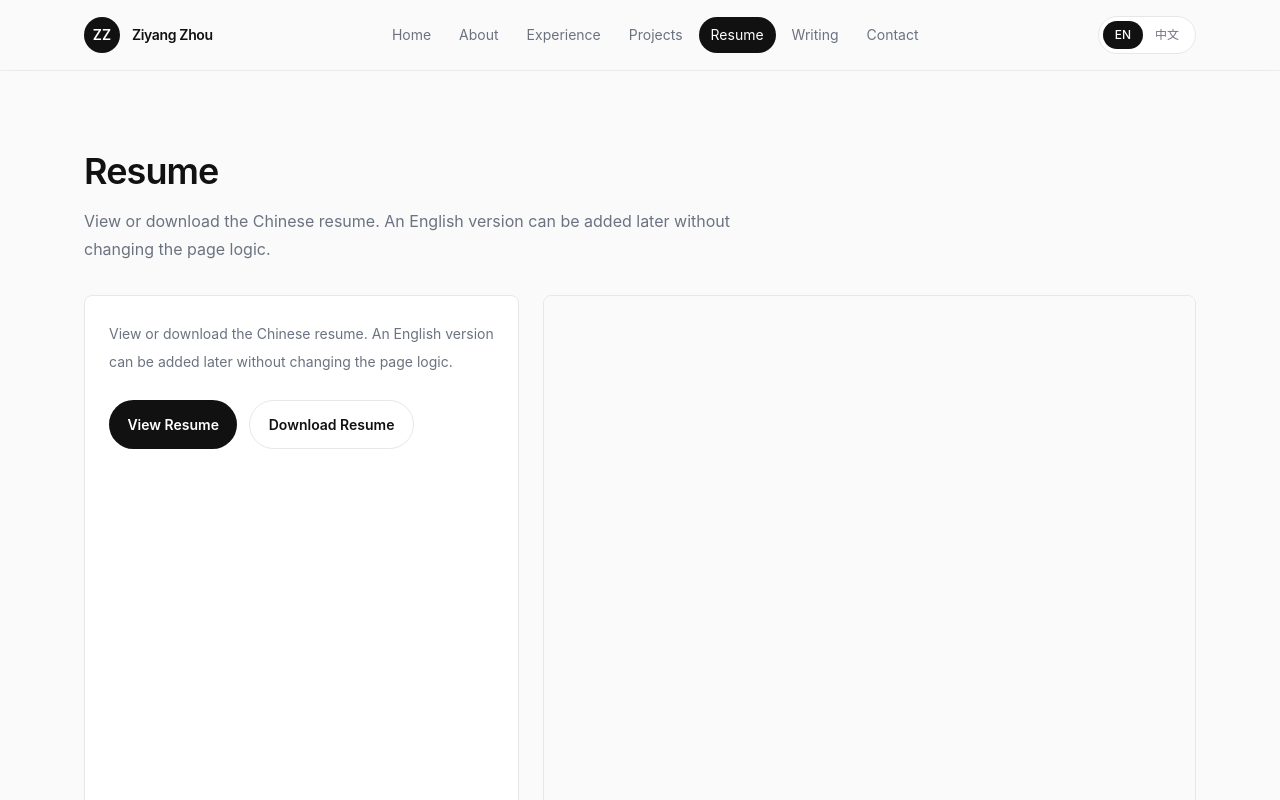
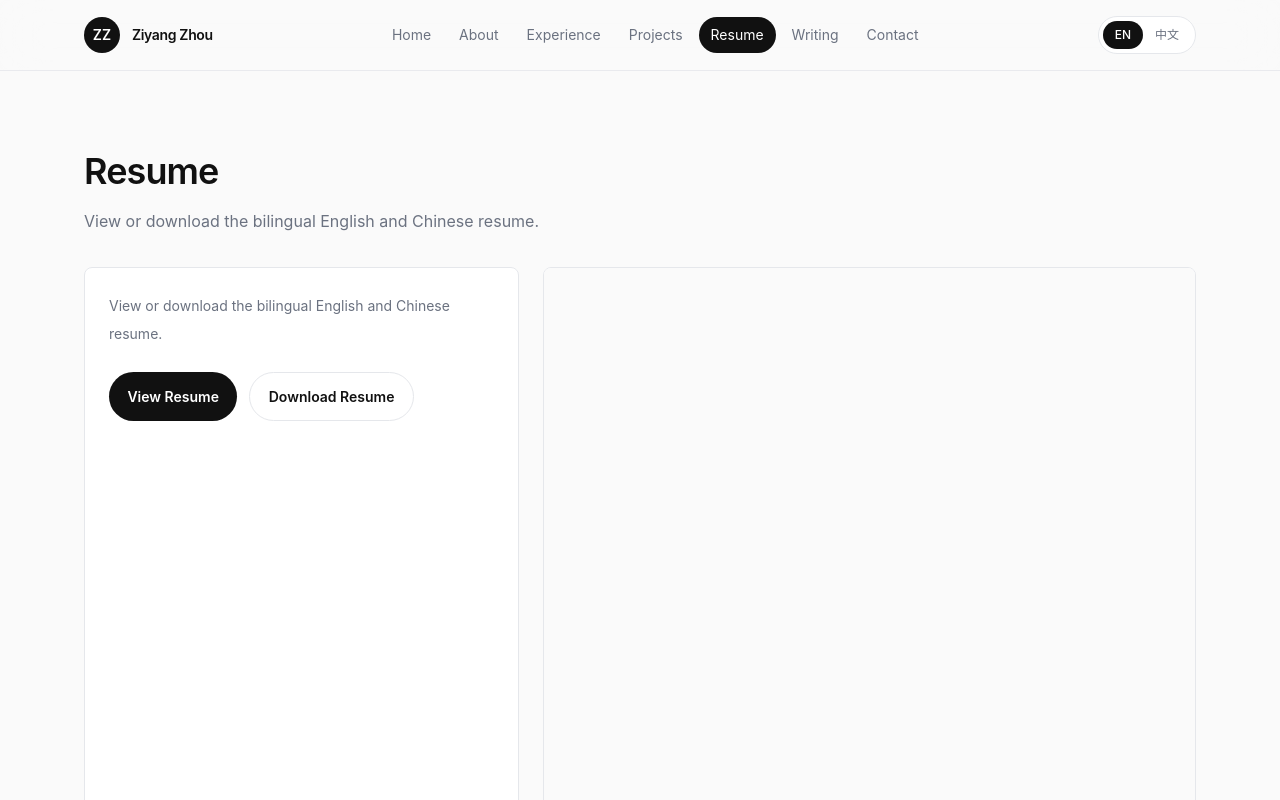
Before and after one commit to Asdzzyandzzy/ZiyangZhou_me_Website, a Next.js app: page /resume in a window 1280 px wide. Shown: the top 800 px of the page. Built offline with nearby package versions, Linux system fonts and the light colour scheme.

Commit message:
Update bilingual resume

```diff
--- a/app/resume/page.tsx
+++ b/app/resume/page.tsx
@@ -4,7 +4,7 @@ import { ResumePreview } from "@/components/ResumePreview";
 import { Section } from "@/components/Section";
 import { useLanguage } from "@/components/LanguageProvider";
 
-// 简历页：PDF 文件位于 public/resume/resume-cn.pdf。
+// 简历页：PDF 文件位于 public/resume/ziyang-zhou-resume-bilingual.pdf。
 export default function ResumePage() {
   const { t } = useLanguage();
 
--- a/content/links.ts
+++ b/content/links.ts
@@ -2,6 +2,6 @@
 export const links = {
   email: "zhouziyang0630@163.com",
   github: "https://github.com/Asdzzyandzzy?tab=repositories",
-  resume: "/resume/resume-cn.pdf",
+  resume: "/resume/ziyang-zhou-resume-bilingual.pdf",
   domain: "https://ziyangzhou.me"
 };
--- a/content/translations.ts
+++ b/content/translations.ts
@@ -62,7 +62,7 @@ export const translations = {
     },
     resume: {
       description:
-        "View or download the Chinese resume. An English version can be added later without changing the page logic."
+        "View or download the bilingual English and Chinese resume."
     },
     contact: {
       intro:
@@ -133,7 +133,7 @@ export const translations = {
       description: "这里会逐步整理机器学习、AI、软件开发、数据工具和产品思考相关笔记。"
     },
     resume: {
-      description: "你可以在线查看或下载中文简历。以后增加英文版时，不需要改页面逻辑。"
+      description: "你可以在线查看或下载中英双语简历。"
     },
     contact: {
       intro:
```
Also changed, not shown: 1 other file (tests, documents, lock files or other folders).
